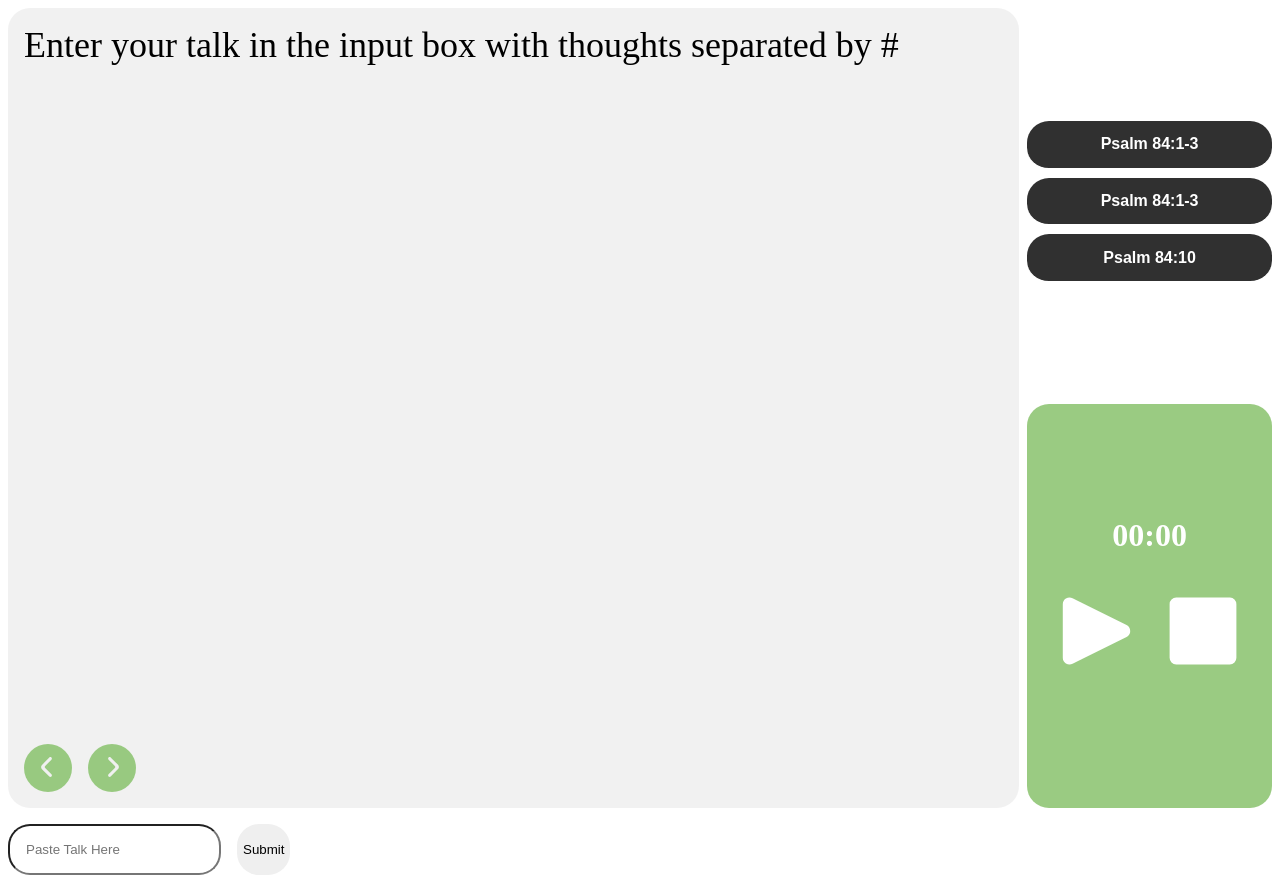
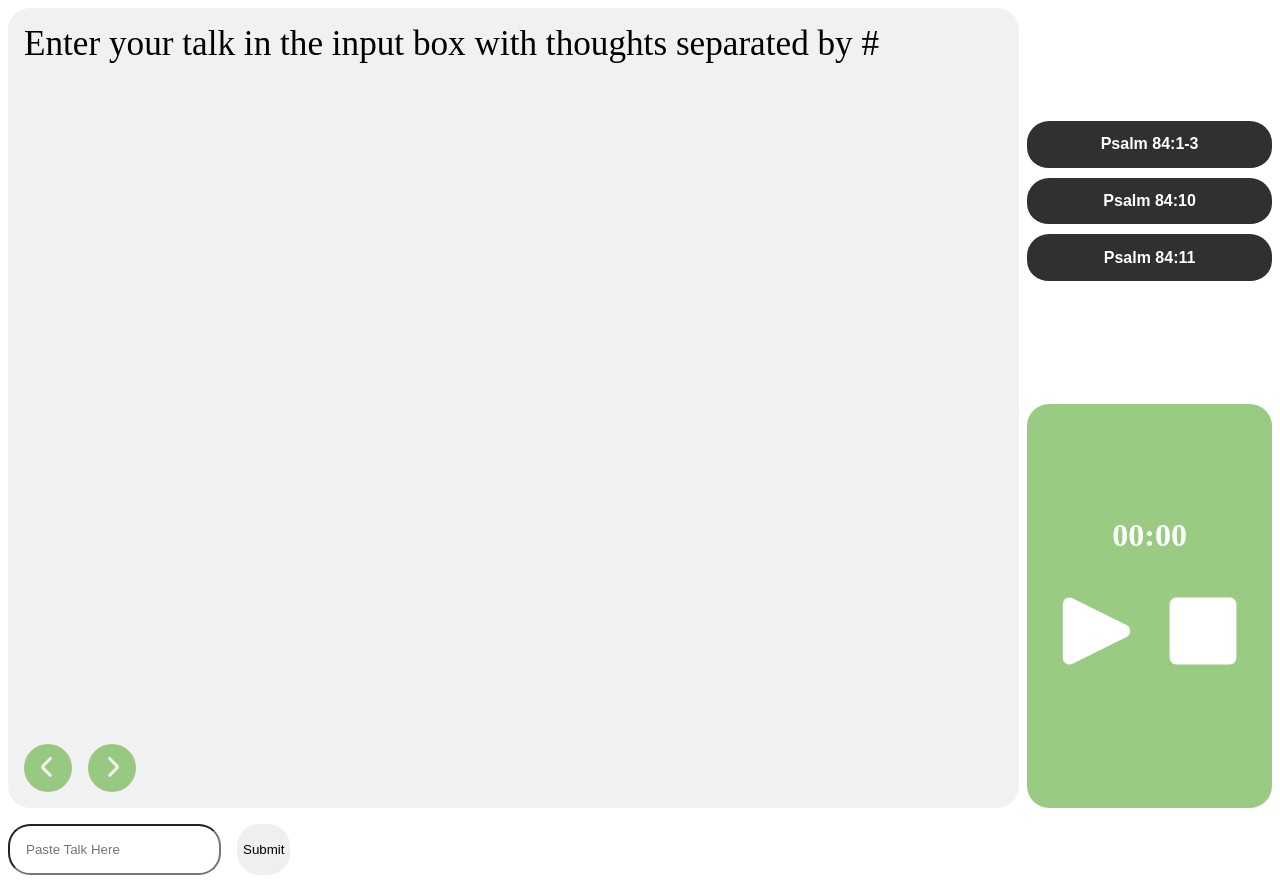
Before and after one commit to AustinMaturure/TalkAssist, a React (Vite) app in the folder Frontend/: page / in a window 1280 px wide. Built offline with nearby package versions, Linux system fonts and the light colour scheme; a web font is replaced by a local one.

Commit message:
Fixed Issue wgere next slide would be scrolled to bottom, minor style adjustments

```diff
--- a/Frontend/src/App.css
+++ b/Frontend/src/App.css
@@ -29,7 +29,7 @@
 }
 
 .point-text {
-  font-size: 2.25rem;
+  font-size: 2.2rem;
   font-weight: 500;
 }
 
--- a/Frontend/src/App.jsx
+++ b/Frontend/src/App.jsx
@@ -89,6 +89,11 @@ function App() {
     return () => clearInterval(intervalId);
   }, [intervalId]);
 
+  useEffect(() => {
+    const text = document.getElementById("text");
+    text.scrollTop = 0;
+  }, [i]);
+
   return (
     <>
       <div className="main">
@@ -118,8 +123,8 @@ function App() {
           <div className="pop">
             <div className="pop-buttons">
               <button onClick={() => handleVerse(0)}>Psalm 84:1-3</button>
-              <button onClick={() => handleVerse(1)}>Psalm 84:1-3</button>
-              <button onClick={() => handleVerse(2)}>Psalm 84:10</button>
+              <button onClick={() => handleVerse(1)}>Psalm 84:10</button>
+              <button onClick={() => handleVerse(2)}>Psalm 84:11</button>
             </div>
             <div className="timer">
               <h1>{formatTime(time)}</h1>
```
